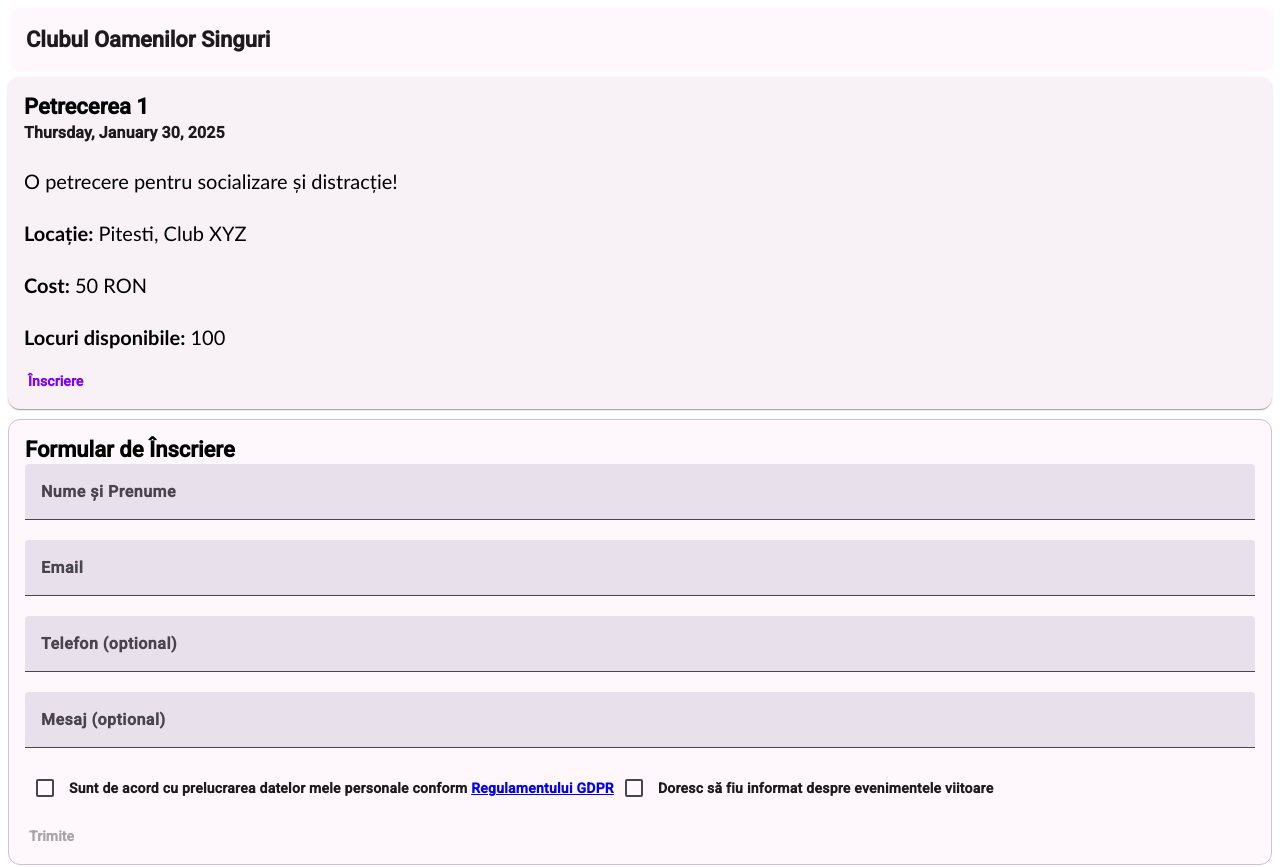
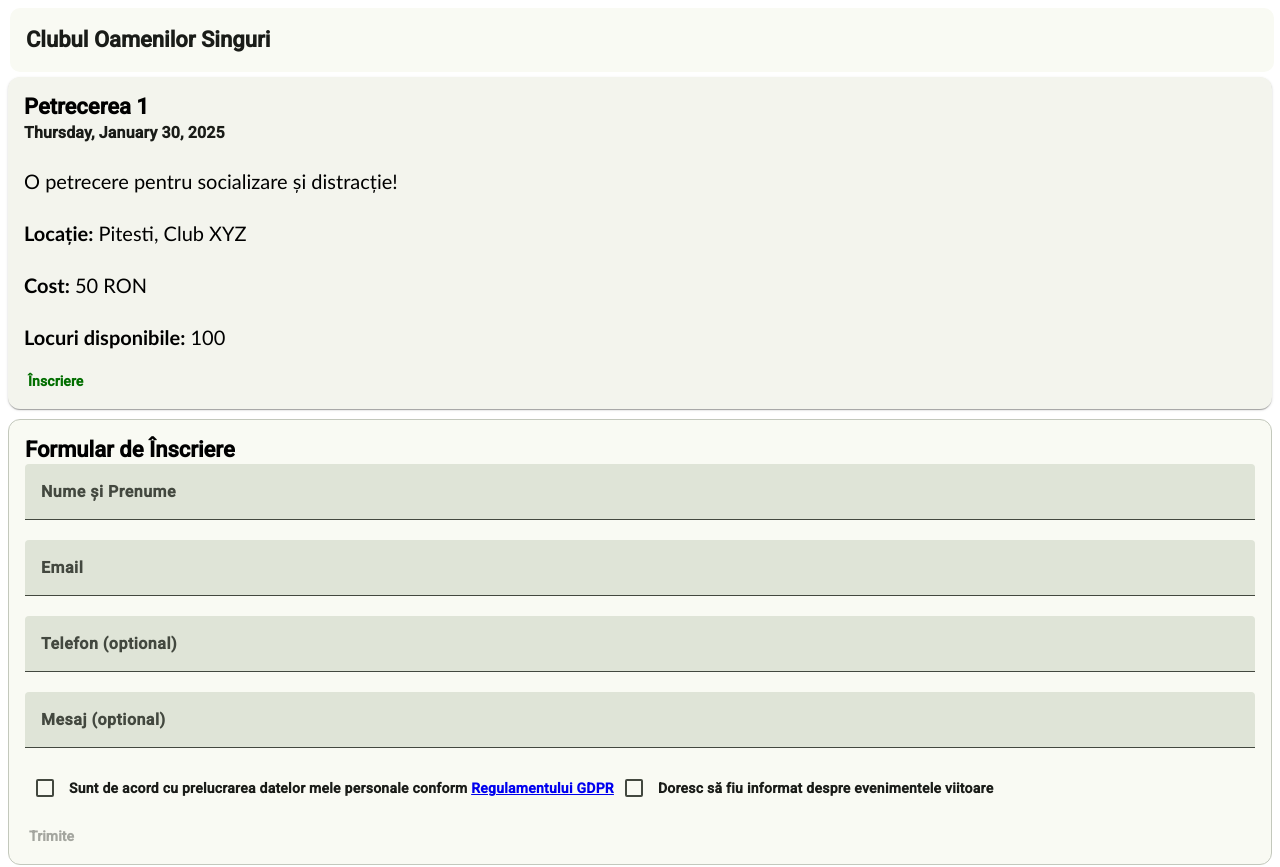
Before and after one commit to robertnicolescu42/event-site, an Angular app: page /home/pitesti in a window 1280 px wide. Shown: the top 867 px of the page. Built offline with nearby package versions, Linux system fonts and the light colour scheme; no server answers.

Commit message:
Changed site theme

```diff
--- a/angular.json
+++ b/angular.json
@@ -32,7 +32,7 @@
               }
             ],
             "styles": [
-              "@angular/material/prebuilt-themes/magenta-violet.css",
+              "@angular/material/prebuilt-themes/cyan-orange.css",
               "src/styles.scss"
             ],
             "scripts": []
@@ -92,7 +92,7 @@
               }
             ],
             "styles": [
-              "@angular/material/prebuilt-themes/magenta-violet.css",
+              "@angular/material/prebuilt-themes/cyan-orange.css",
               "src/styles.scss"
             ],
             "scripts": []
--- a/src/styles.scss
+++ b/src/styles.scss
@@ -4,7 +4,7 @@ html {
   color-scheme: light dark;
   @include mat.theme(
     (
-      color: mat.$violet-palette,
+      color: mat.$green-palette,
       typography: (
         plain-family: Roboto,
         bold-weight: 1100,
```
